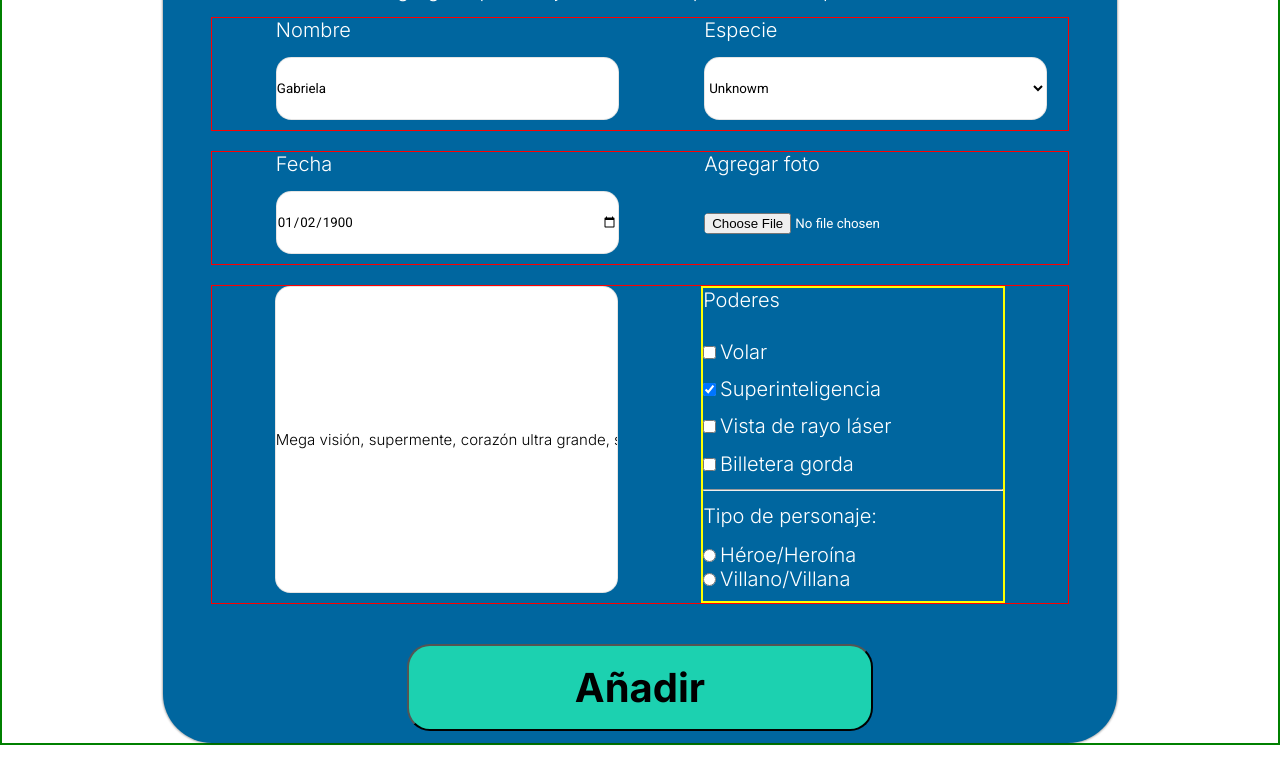
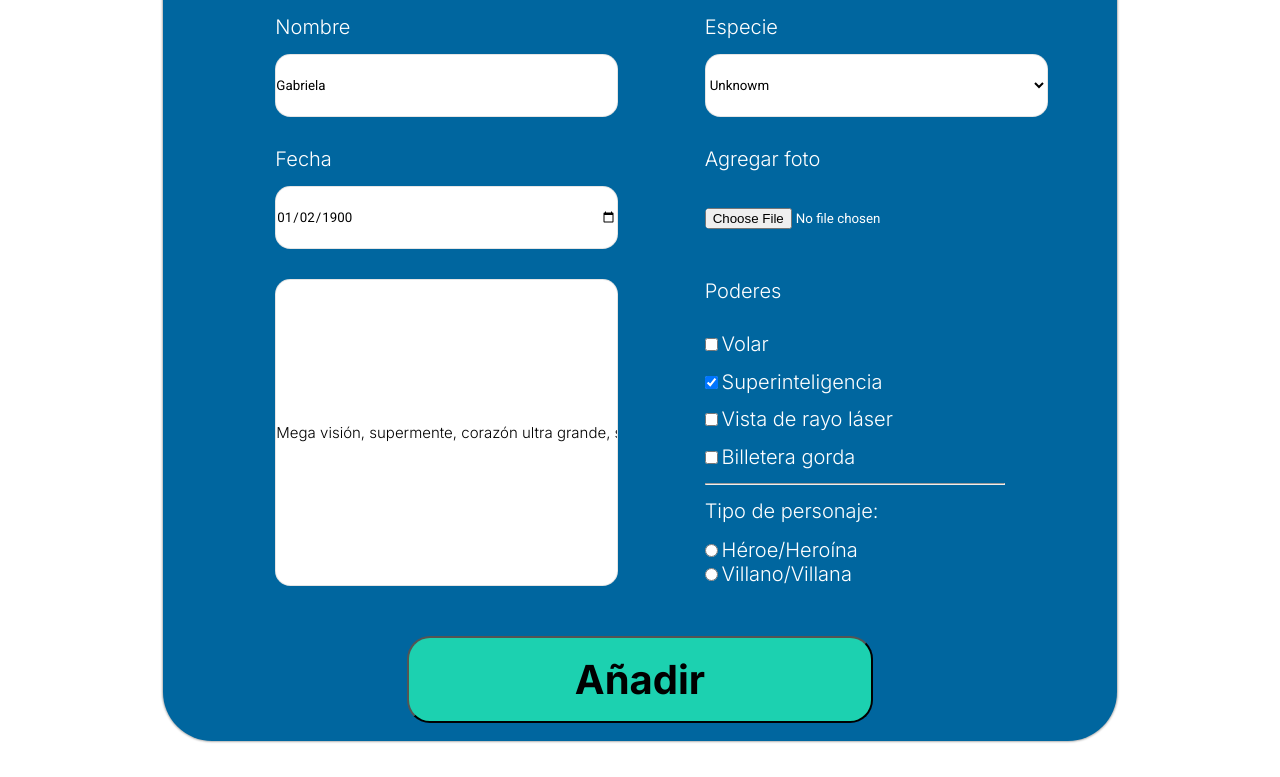
Before and after one commit to GregoryGalicio/formularioTienda, a plain HTML site: page index.html in a window 1280 px wide. Shown: the part 423-1200 px from the top of the page. Drawn offline with Linux system fonts and the light colour scheme.

Commit message:
eliminando los borders

```diff
--- a/styles.css
+++ b/styles.css
@@ -167,7 +167,7 @@ footer {
   display: flex;
   justify-content: center;
   align-items: center;
-  border: 2px solid green;
+  /* border: 2px solid green; */
 }
 .form-container {
   display: flex;
@@ -206,7 +206,7 @@ footer {
 
 .name {
   display: flex;
-  border: 1px solid red;
+  /* border: 1px solid red; */
   width: 90%;
   justify-content: space-around;
   margin-top: 20px;
@@ -234,7 +234,7 @@ label {
   display: flex;
   flex-direction: column;
   justify-content: space-between;
-  border: solid 2px yellow;
+  /* border: solid 2px yellow; */
 }
 
 .form-row input[type="text"],
```
